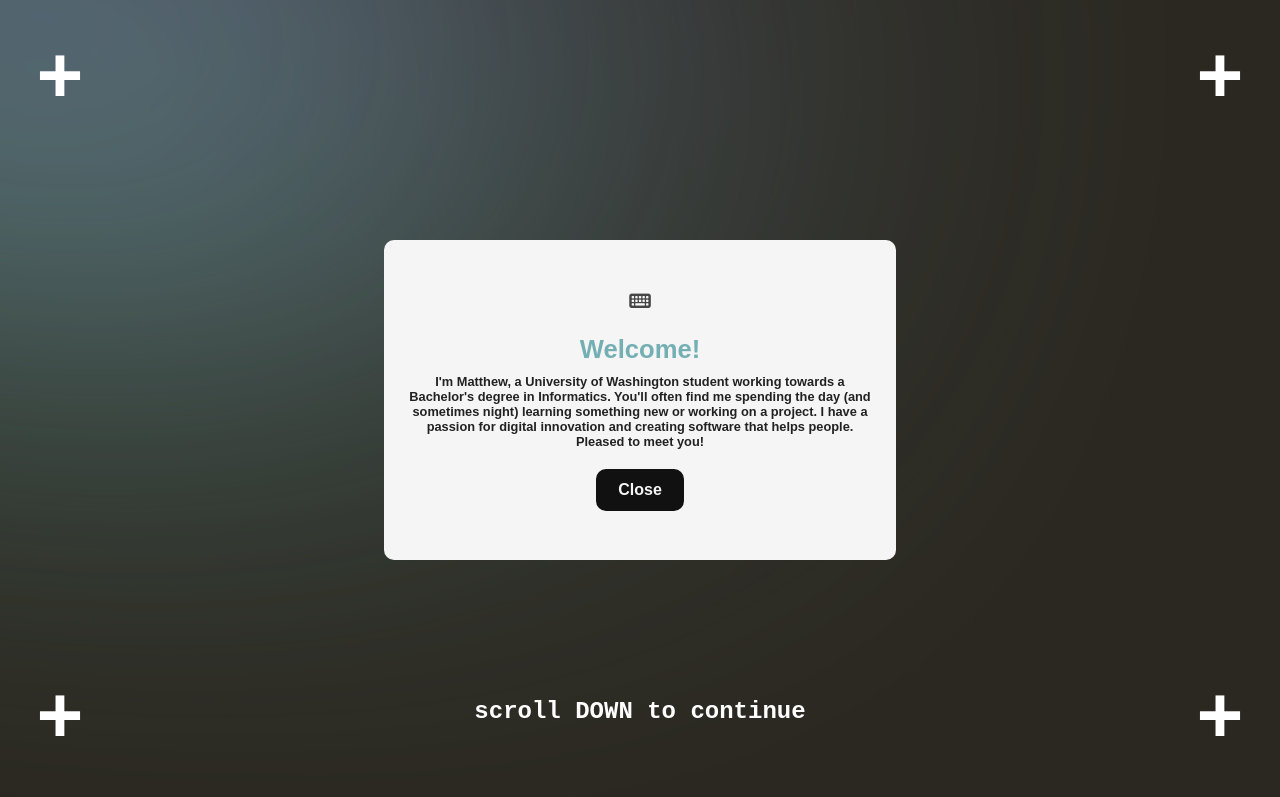
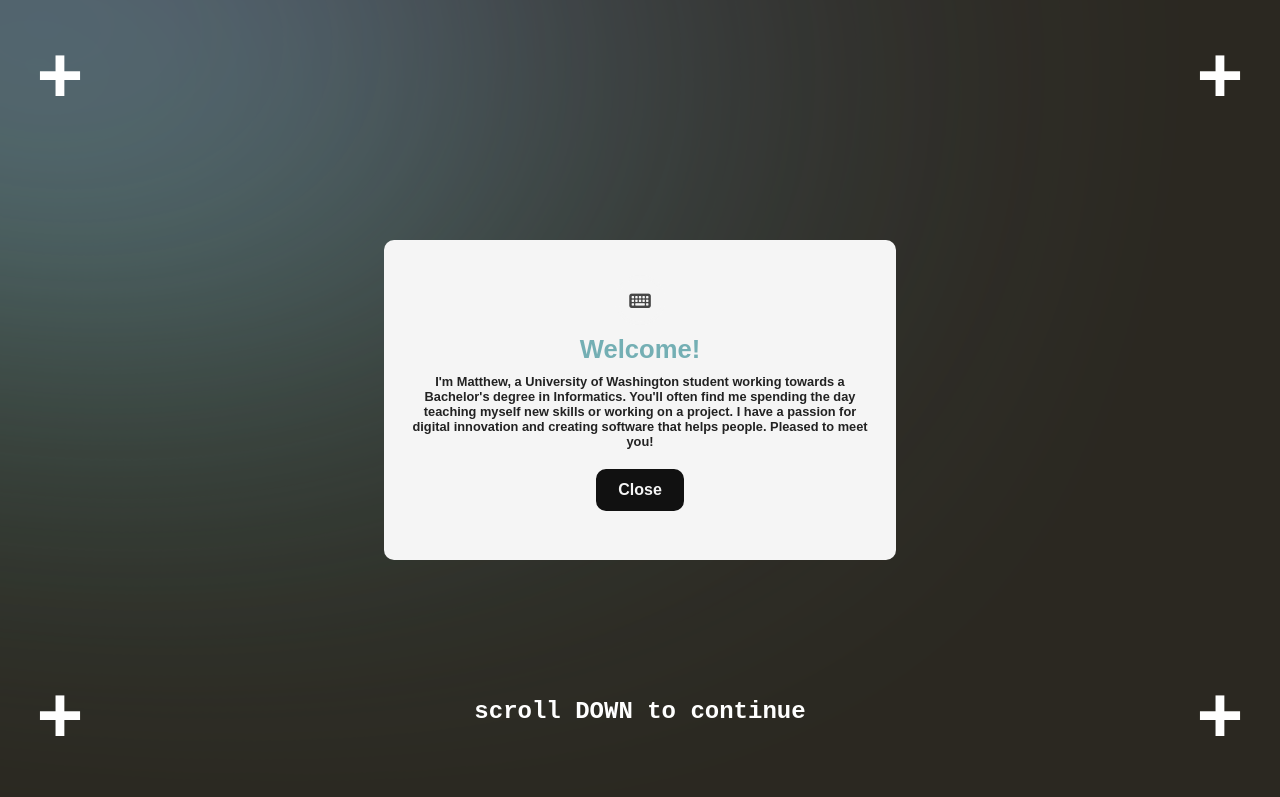
Before and after one commit to mpolasub/temp.polasub.github.io, a plain HTML site: page index.html in a window 1280 px wide. Both pictures are taken after a click on the element "Matthew Polasub". Shown: the top 797 px of the page. Drawn offline with nearby package versions, Linux system fonts and the light colour scheme.

Commit message:
just edited a lil section of my pop up

```diff
--- a/index.html
+++ b/index.html
@@ -42,7 +42,7 @@
                 </div>
                 <!-- TODO: Fix modal -->
                 <div class="description">
-                  I'm Matthew, a University of Washington student working towards a Bachelor's degree in Informatics. You'll often find me spending the day (and sometimes night) learning something new or working on a project. I have a passion for digital innovation and creating software that helps people. Pleased to meet you!
+                  I'm Matthew, a University of Washington student working towards a Bachelor's degree in Informatics. You'll often find me spending the day teaching myself new skills or working on a project. I have a passion for digital innovation and creating software that helps people. Pleased to meet you!
                 </div>
                 <div class="dismiss-btn">
                   <button id="dismiss-popup-btn">
```
